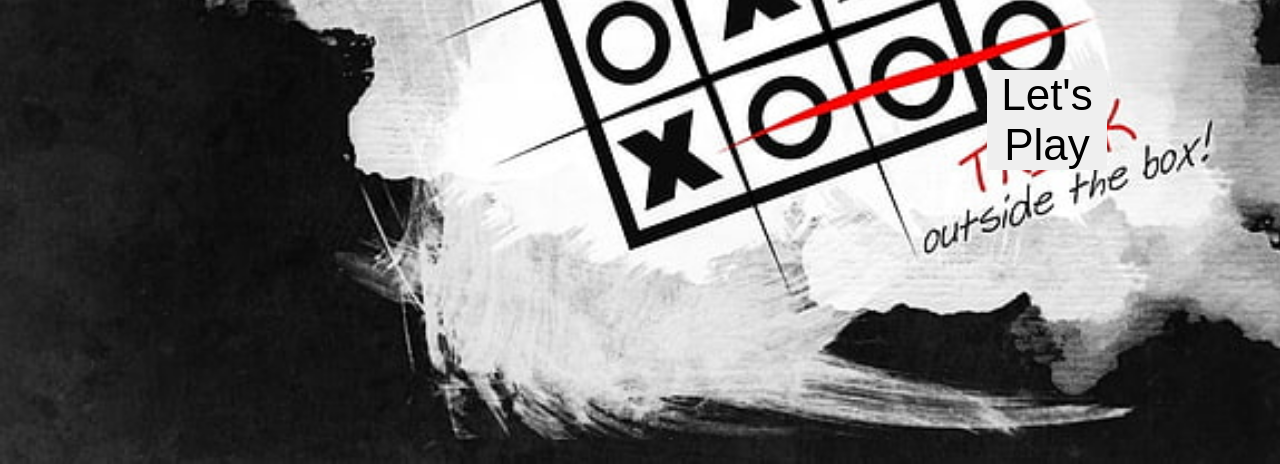
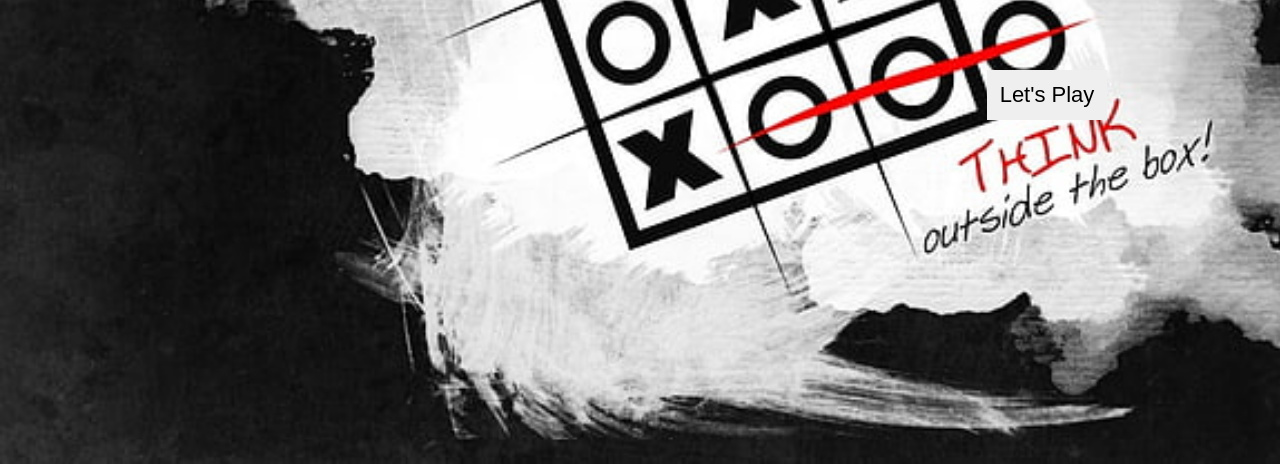
Before and after one commit to pradeep2579/tic-tac-toe-game, a plain HTML site: page index.html in a window 1280 px wide. Shown: the part 416-880 px from the top of the page. Drawn offline with Linux system fonts and the light colour scheme; a web font is replaced by a local one.

Commit message:
Update style.css

```diff
--- a/style.css
+++ b/style.css
@@ -64,7 +64,7 @@ letter-spacing: 8px;
   text-align: center;
   text-decoration: none;
   display: inline-block;
-  font-size: 44px;
+  font-size: 22px;
   margin: 4px 2px;
   cursor: pointer;
 
@@ -79,5 +79,5 @@ letter-spacing: 8px;
   position: absolute;
   width: 60vh;
   top: 398px;
-  font-size:1rem;
+
 }
```
